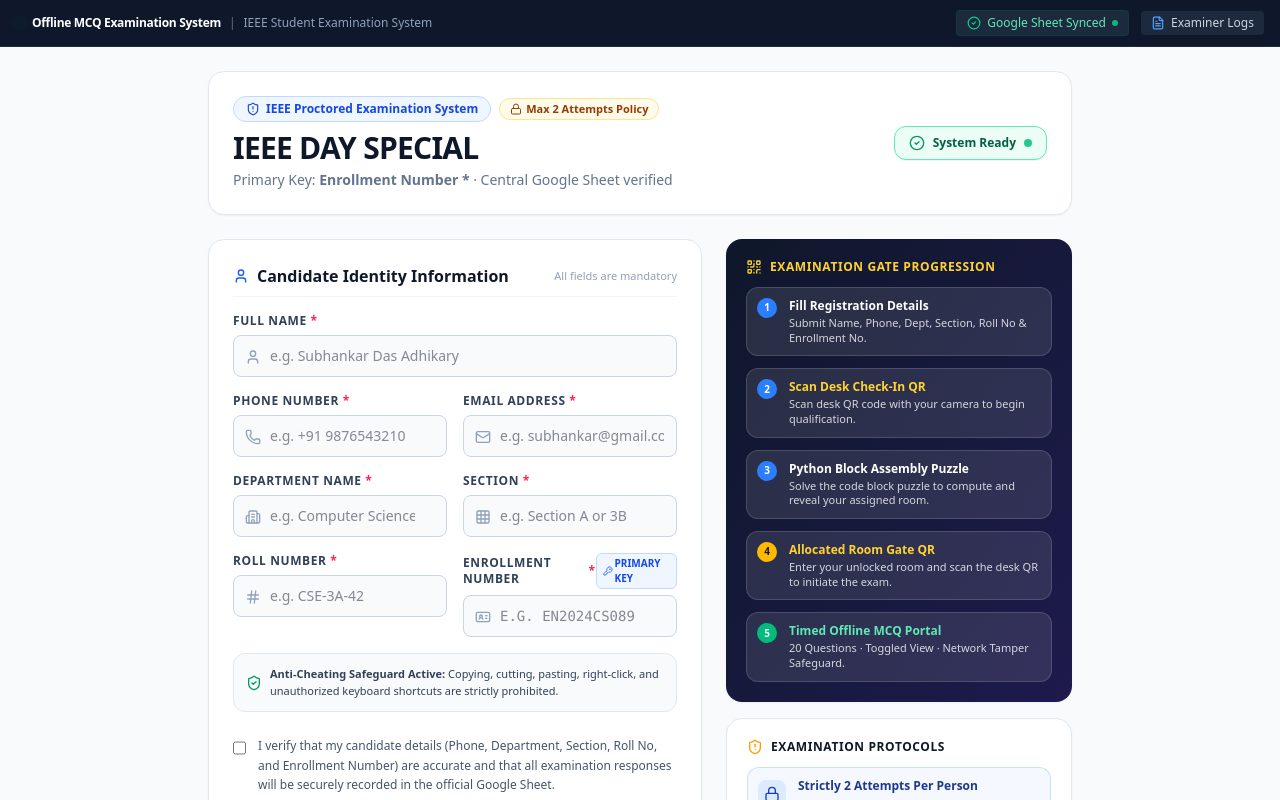
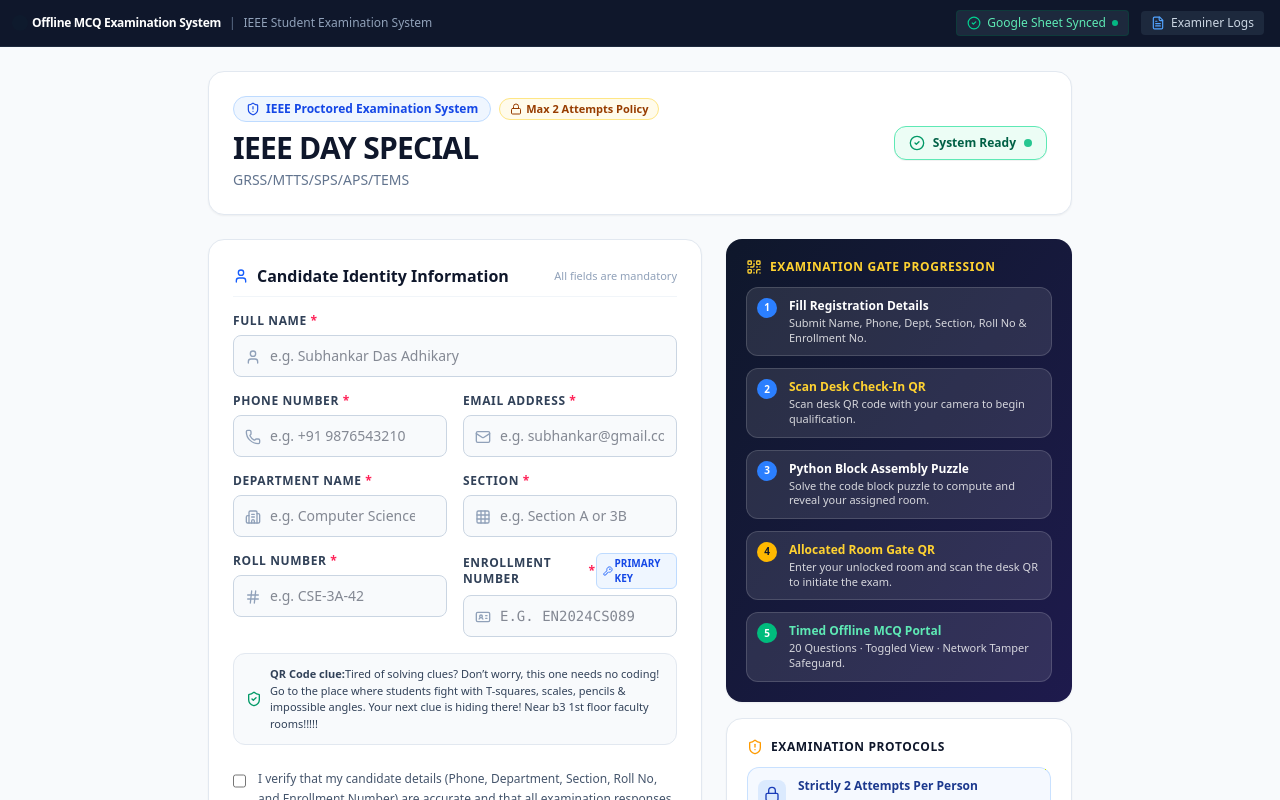
Before and after one commit to codebeta-o2/IEEE2026, a React (Vite) app: page / in a window 1280 px wide. Shown: the top 800 px of the page. Built offline with nearby package versions, Linux system fonts and the light colour scheme; no server answers.

Commit message:
text cahang

```diff
--- a/src/components/RegistrationForm.tsx
+++ b/src/components/RegistrationForm.tsx
@@ -163,7 +163,7 @@
               IEEE DAY SPECIAL
             </h1>
             <p className="text-xs sm:text-sm text-slate-500 mt-1">
-              Primary Key: <strong>Enrollment Number *</strong> · Central Google Sheet verified
+              GRSS/MTTS/SPS/APS/TEMS
             </p>
           </div>
 
@@ -440,7 +440,11 @@
               <div className="flex items-center gap-2 p-3 bg-slate-50 rounded-xl border border-slate-200 text-[11px] text-slate-700">
                 <ShieldCheck className="w-4 h-4 text-emerald-600 shrink-0" />
                 <span>
-                  <strong>Anti-Cheating Safeguard Active:</strong> Copying, cutting, pasting, right-click, and unauthorized keyboard shortcuts are strictly prohibited.
+                  <strong>QR Code clue:</strong>Tired of solving clues? Don’t worry, this one needs no coding!
+Go to the place where students fight with
+T-squares, scales, pencils & impossible angles.
+Your next clue is hiding there!
+Near b3 1st floor  faculty rooms!!!!!
                 </span>
               </div>
 
```
